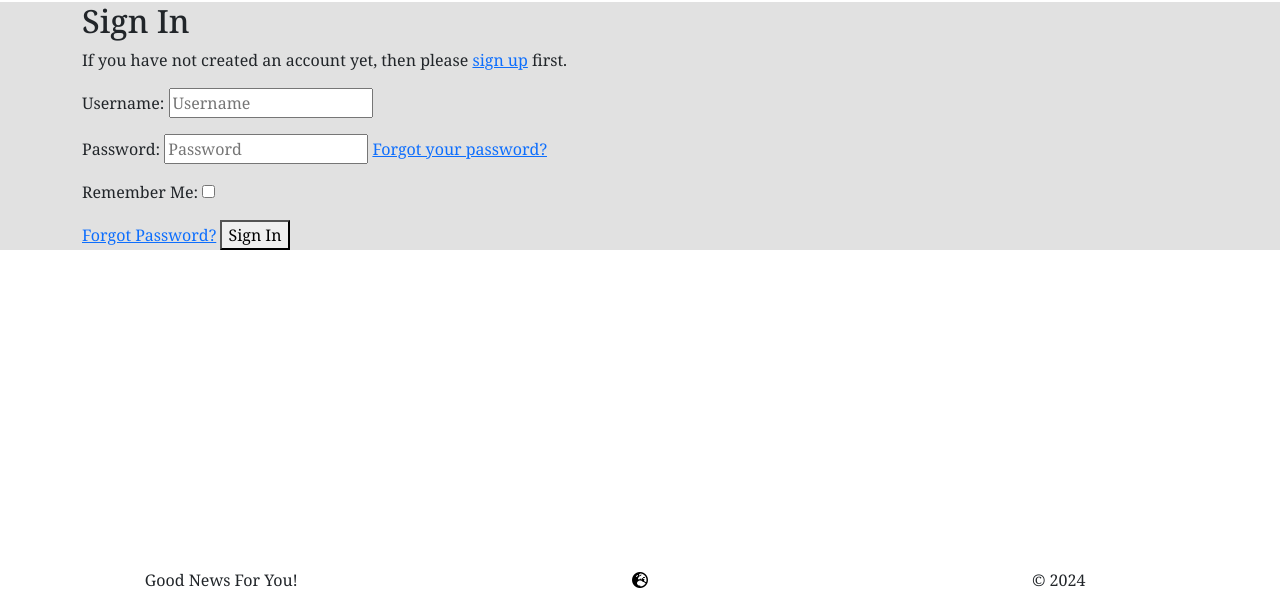
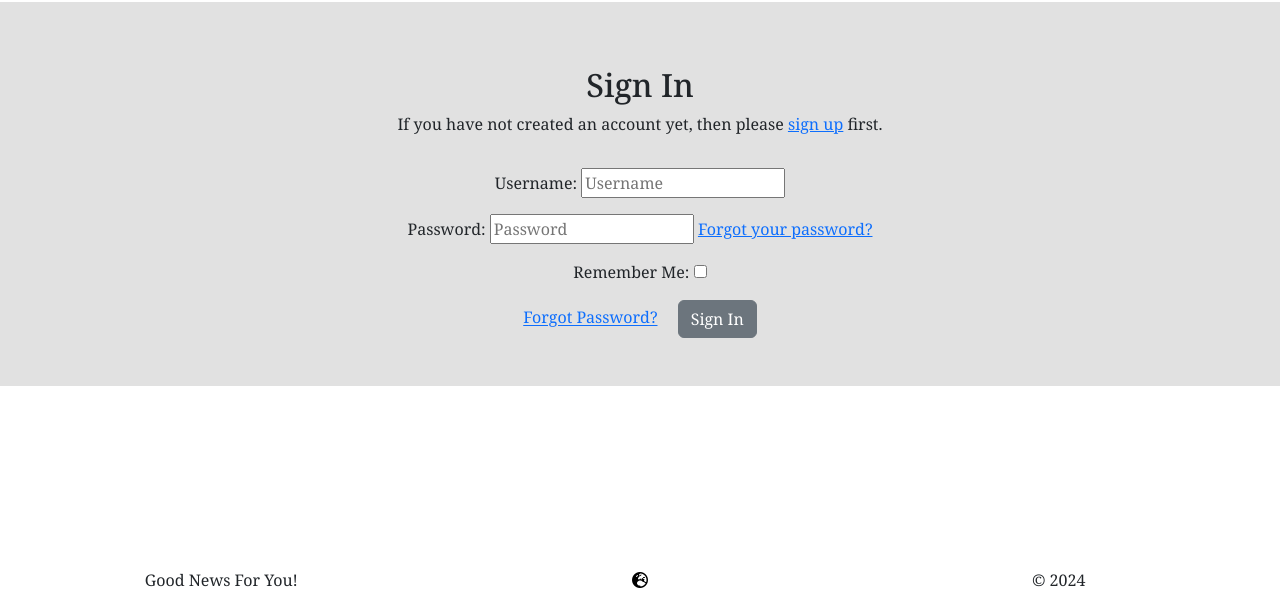
Before and after one commit to MrMarlonM/good-world-news, a Django app: page /accounts/login/ in a window 1280 px wide. Shown: the part 192-782 px from the top of the page. Run offline with Django 4.2, Linux system fonts and the light colour scheme; some libraries are stand-ins or nearby versions; some web fonts are replaced.

Commit message:
Add custom style to login form

```diff
--- a/templates/account/login.html
+++ b/templates/account/login.html
@@ -8,15 +8,16 @@
 {% block content %}
 
 <div class="container">
-  <div class="row">
+  <div class="row mt-5">
+    <div class="col-12 mt-3 text-center">
       <h2>{% trans "Sign In" %}</h2>
-
-
       <p>{% blocktrans %}If you have not created an account yet, then please
         <a href="{{ signup_url }}">sign up</a> first.{% endblocktrans %}
       </p>
     </div>
-  <div class="row">
+  </div>
+  <div class="row mb-5">
+    <div class="col-12 mt-3 text-center">
       <form class="login" method="POST" action="{% url 'account_login' %}">
         {% csrf_token %}
         {{ form.as_p }}
@@ -24,8 +25,9 @@
         <input type="hidden" name="{{ redirect_field_name }}" value="{{ redirect_field_value }}" />
         {% endif %}
         <a class="button secondaryAction" href="{% url 'account_reset_password' %}">{% trans "Forgot Password?" %}</a>
-      <button class="primaryAction" type="submit">{% trans "Sign In" %}</button>
+        <button class="btn btn-secondary primaryAction ms-3" type="submit">{% trans "Sign In" %}</button>
       </form>
     </div>
   </div>
+</div>
 {% endblock content %}
```
Lines whose indentation alone changed are shown as unchanged.
